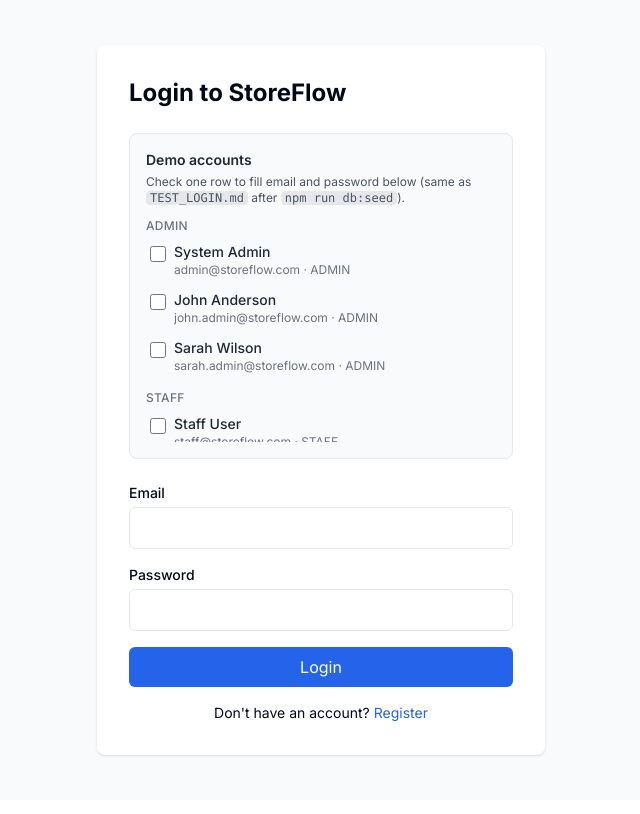
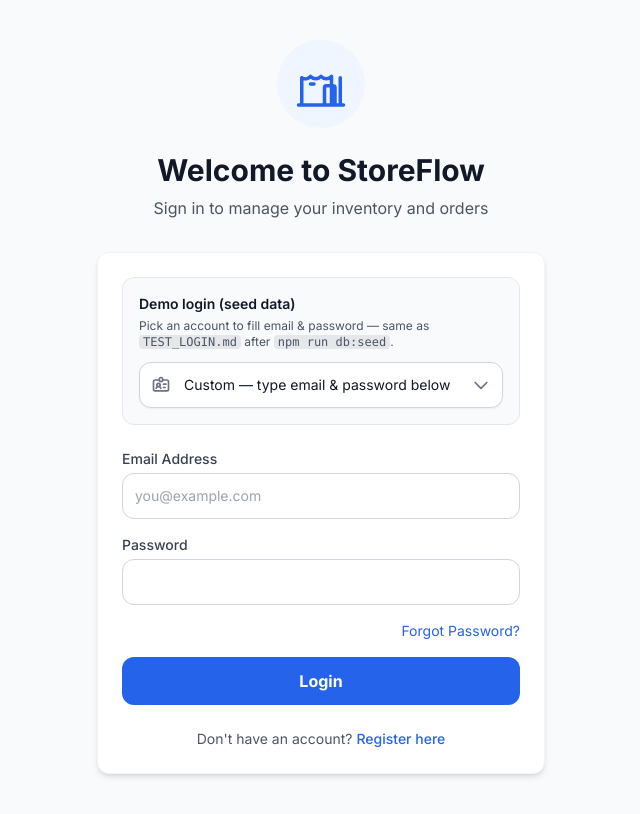
Before and after one commit to dinkar1708/storeflow-nextjs-postgres-flutter, a Next.js app in the folder api-web/: page /login in a window 1280 px wide. Shown: the whole page, without its empty margins (319-959 px from the left). Built offline with nearby package versions, Linux system fonts and the light colour scheme.

Commit message:
we demo login with dropdown

```diff
--- a/api-web/app/login/page.tsx
+++ b/api-web/app/login/page.tsx
@@ -11,8 +11,8 @@
   const [password, setPassword] = useState('');
   const [error, setError] = useState('');
   const [loading, setLoading] = useState(false);
-  /** Email of the selected demo row, if any (only one checkbox “on” at a time). */
-  const [selectedDemoEmail, setSelectedDemoEmail] = useState<string | null>(null);
+  /** Empty string = custom; otherwise selected demo account email. */
+  const [demoSelectValue, setDemoSelectValue] = useState('');
 
   const handleSubmit = async (e: React.FormEvent) => {
     e.preventDefault();
@@ -34,120 +34,162 @@
     }
   };
 
-  const handleDemoCheck = (accountEmail: string, accountPassword: string, checked: boolean) => {
-    if (!checked) {
-      if (selectedDemoEmail === accountEmail) {
-        setSelectedDemoEmail(null);
+  const handleDemoSelect = (value: string) => {
+    setDemoSelectValue(value);
+    setError('');
+    if (value === '') {
       setEmail('');
       setPassword('');
-        setError('');
-      }
       return;
     }
-    setSelectedDemoEmail(accountEmail);
-    setEmail(accountEmail);
-    setPassword(accountPassword);
-    setError('');
+    const account = DEMO_LOGIN_ACCOUNTS.find((a) => a.email === value);
+    if (account) {
+      setEmail(account.email);
+      setPassword(account.password);
+    }
   };
-
-  const groups = ['Admin', 'Staff', 'Customer'] as const;
 
   return (
     <div className="min-h-screen flex items-center justify-center bg-gray-50 py-10 px-4">
-      <div className="max-w-md w-full bg-white p-8 rounded-lg shadow">
-        <h2 className="text-2xl font-bold mb-6">Login to StoreFlow</h2>
+      <div className="max-w-md w-full">
+        <div className="flex justify-center mb-6">
+          <div className="rounded-full bg-blue-50 p-4 text-blue-600">
+            <svg
+              className="h-14 w-14"
+              fill="none"
+              stroke="currentColor"
+              viewBox="0 0 24 24"
+              aria-hidden
+            >
+              <path
+                strokeLinecap="round"
+                strokeLinejoin="round"
+                strokeWidth={1.5}
+                d="M13.5 21v-7.5a.75.75 0 01.75-.75h3a.75.75 0 01.75.75V21m-4.5 0H2.36m11.14 0H18m0 0h3.64m-1.39 0V9.349m-16.5 11.65V9.35m0 0a3.001 3.001 0 003.75-.615A2.993 2.993 0 009.75 9.75c.896 0 1.7-.393 2.25-1.016a2.993 2.993 0 002.25 1.016c.896 0 1.7-.393 2.25-1.015V21m-9-9h.008v.008H9V12z"
+              />
+            </svg>
+          </div>
+        </div>
+        <h1 className="text-3xl font-bold text-center text-gray-900">Welcome to StoreFlow</h1>
+        <p className="mt-2 text-center text-base text-gray-600">
+          Sign in to manage your inventory and orders
+        </p>
 
-        <div className="mb-6 rounded-lg border border-gray-200 bg-gray-50 p-4">
-          <h3 className="text-sm font-semibold text-gray-800">Demo accounts</h3>
+        <div className="mt-8 bg-white p-6 rounded-xl shadow-md border border-gray-100">
+          <div className="rounded-xl border border-gray-200 bg-gray-50 p-4 mb-6">
+            <h3 className="text-sm font-semibold text-gray-900">Demo login (seed data)</h3>
             <p className="mt-1 text-xs text-gray-600">
-            Check one row to fill email and password below (same as{' '}
+              Pick an account to fill email & password — same as{' '}
               <code className="rounded bg-gray-200 px-1">TEST_LOGIN.md</code> after{' '}
-            <code className="rounded bg-gray-200 px-1">npm run db:seed</code>).
+              <code className="rounded bg-gray-200 px-1">npm run db:seed</code>.
             </p>
-          <div className="mt-3 max-h-56 space-y-3 overflow-y-auto pr-1">
-            {groups.map((g) => (
-              <div key={g}>
-                <div className="text-xs font-medium uppercase tracking-wide text-gray-500">
-                  {g}
-                </div>
-                <ul className="mt-1 space-y-1">
-                  {DEMO_LOGIN_ACCOUNTS.filter((a) => a.group === g).map((a) => (
-                    <li key={a.email}>
-                      <label className="flex cursor-pointer items-start gap-2 rounded-md px-1 py-1 hover:bg-gray-100">
-                        <input
-                          type="checkbox"
-                          className="mt-1 h-4 w-4 shrink-0 rounded border-gray-300 text-blue-600 focus:ring-blue-500"
-                          checked={selectedDemoEmail === a.email}
-                          onChange={(e) =>
-                            handleDemoCheck(a.email, a.password, e.target.checked)
-                          }
+            <label htmlFor="demo-credentials" className="sr-only">
+              Demo credentials
+            </label>
+            <div className="mt-3 relative">
+              <span className="pointer-events-none absolute left-3 top-1/2 z-10 -translate-y-1/2 text-gray-500">
+                <svg className="h-5 w-5" fill="none" stroke="currentColor" viewBox="0 0 24 24">
+                  <path
+                    strokeLinecap="round"
+                    strokeLinejoin="round"
+                    strokeWidth={2}
+                    d="M10 6H5a2 2 0 00-2 2v9a2 2 0 002 2h14a2 2 0 002-2V8a2 2 0 00-2-2h-5m-4 0V5a2 2 0 114 0v1m-4 0a2 2 0 104 0m-5 8a2 2 0 100-4 2 2 0 000 4zm0 0c1.306 0 2.417.835 2.83 2M9 14a3.001 3.001 0 00-2.83 2M15 11h3m-3 4h2"
                   />
-                        <span className="min-w-0 text-sm text-gray-800">
-                          <span className="font-medium">{a.label}</span>
-                          <span className="block truncate text-xs text-gray-500">
-                            {a.email} · {a.role}
+                </svg>
               </span>
+              <select
+                id="demo-credentials"
+                value={demoSelectValue}
+                onChange={(e) => handleDemoSelect(e.target.value)}
+                className="w-full appearance-none rounded-xl border border-gray-300 bg-white py-3 pl-11 pr-10 text-sm text-gray-900 shadow-sm focus:border-blue-500 focus:outline-none focus:ring-1 focus:ring-blue-500"
+              >
+                <option value="">Custom — type email & password below</option>
+                {DEMO_LOGIN_ACCOUNTS.map((a) => (
+                  <option key={a.email} value={a.email}>
+                    {a.group} · {a.label} · {a.email} ({a.role})
+                  </option>
+                ))}
+              </select>
+              <span className="pointer-events-none absolute right-3 top-1/2 -translate-y-1/2 text-gray-500">
+                <svg className="h-5 w-5" fill="none" stroke="currentColor" viewBox="0 0 24 24">
+                  <path
+                    strokeLinecap="round"
+                    strokeLinejoin="round"
+                    strokeWidth={2}
+                    d="M19 9l-7 7-7-7"
+                  />
+                </svg>
               </span>
-                      </label>
-                    </li>
-                  ))}
-                </ul>
-              </div>
-            ))}
             </div>
           </div>
 
           <form onSubmit={handleSubmit} className="space-y-4">
             <div>
-            <label className="block text-sm font-medium mb-1">Email</label>
+              <label htmlFor="email" className="block text-sm font-medium text-gray-700 mb-1">
+                Email Address
+              </label>
               <input
+                id="email"
                 type="email"
                 value={email}
                 onChange={(e) => {
-                setEmail(e.target.value);
-                if (selectedDemoEmail && e.target.value !== selectedDemoEmail) {
-                  setSelectedDemoEmail(null);
+                  const v = e.target.value;
+                  setEmail(v);
+                  if (demoSelectValue && v !== demoSelectValue) {
+                    setDemoSelectValue('');
                   }
                 }}
-              className="w-full px-3 py-2 border rounded-md"
+                className="w-full px-3 py-3 border border-gray-300 rounded-xl text-sm focus:border-blue-500 focus:outline-none focus:ring-1 focus:ring-blue-500"
+                placeholder="you@example.com"
                 required
               />
             </div>
 
             <div>
-            <label className="block text-sm font-medium mb-1">Password</label>
+              <label htmlFor="password" className="block text-sm font-medium text-gray-700 mb-1">
+                Password
+              </label>
               <input
+                id="password"
                 type="password"
                 value={password}
                 onChange={(e) => {
                   setPassword(e.target.value);
-                setSelectedDemoEmail(null);
+                  setDemoSelectValue('');
                 }}
-              className="w-full px-3 py-2 border rounded-md"
+                className="w-full px-3 py-3 border border-gray-300 rounded-xl text-sm focus:border-blue-500 focus:outline-none focus:ring-1 focus:ring-blue-500"
                 required
               />
             </div>
 
-          {error && (
-            <div className="text-red-500 text-sm">{error}</div>
-          )}
+            <div className="flex justify-end">
+              <button
+                type="button"
+                className="text-sm text-blue-600 hover:text-blue-800 hover:underline"
+              >
+                Forgot Password?
+              </button>
+            </div>
+
+            {error && <div className="text-red-600 text-sm">{error}</div>}
 
             <button
               type="submit"
               disabled={loading}
-            className="w-full bg-blue-600 text-white py-2 rounded-md hover:bg-blue-700 disabled:opacity-50"
+              className="w-full bg-blue-600 text-white py-3 rounded-xl text-base font-bold hover:bg-blue-700 disabled:opacity-50 transition-colors"
             >
               {loading ? 'Logging in...' : 'Login'}
             </button>
           </form>
 
-        <p className="mt-4 text-sm text-center">
-          Don't have an account?{' '}
-          <a href="/register" className="text-blue-600 hover:underline">
-            Register
+          <p className="mt-6 text-sm text-center text-gray-600">
+            Don&apos;t have an account?{' '}
+            <a href="/register" className="font-medium text-blue-600 hover:text-blue-800 hover:underline">
+              Register here
             </a>
           </p>
         </div>
       </div>
+    </div>
   );
 }
```
Lines whose indentation alone changed are shown as unchanged.
